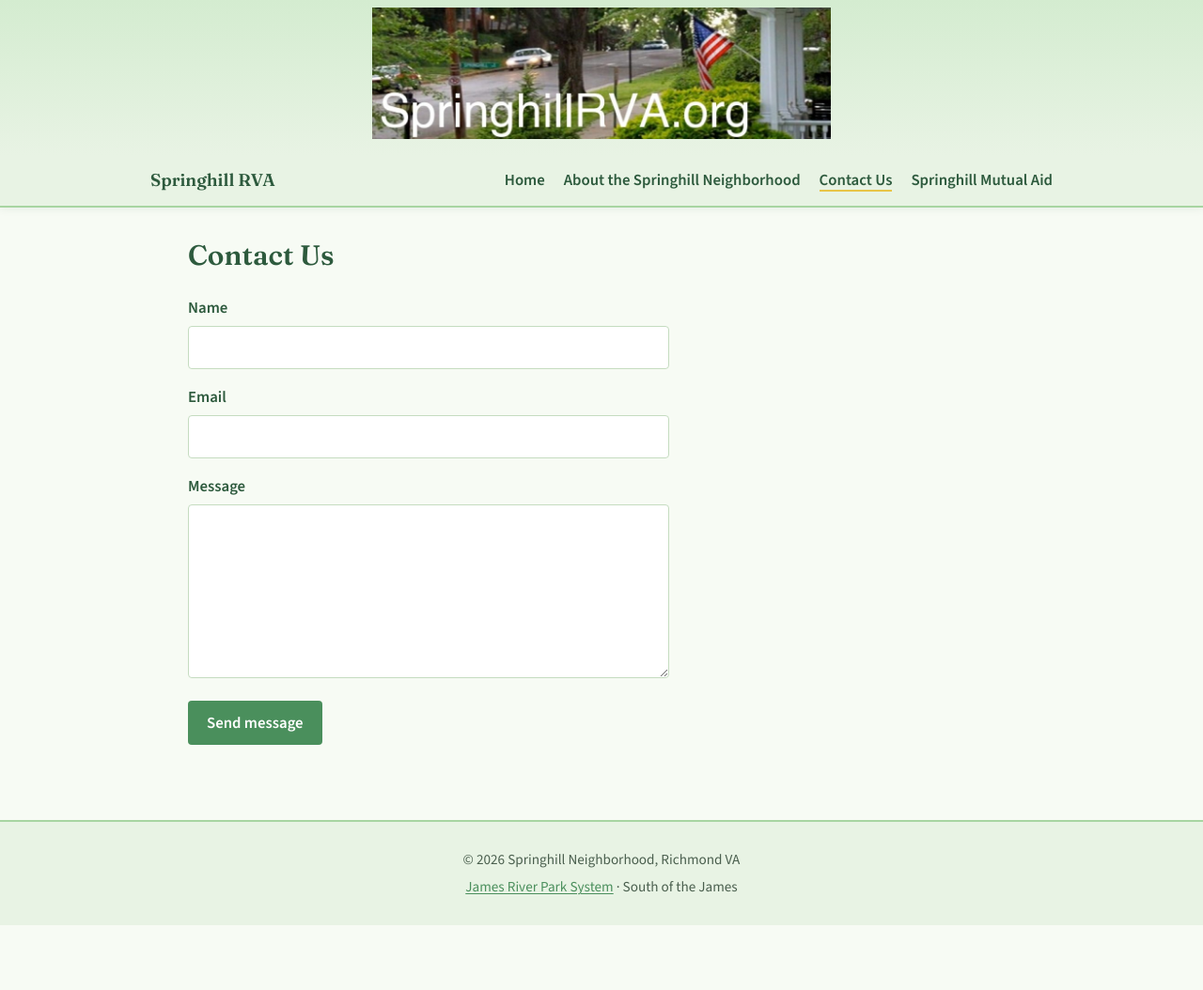
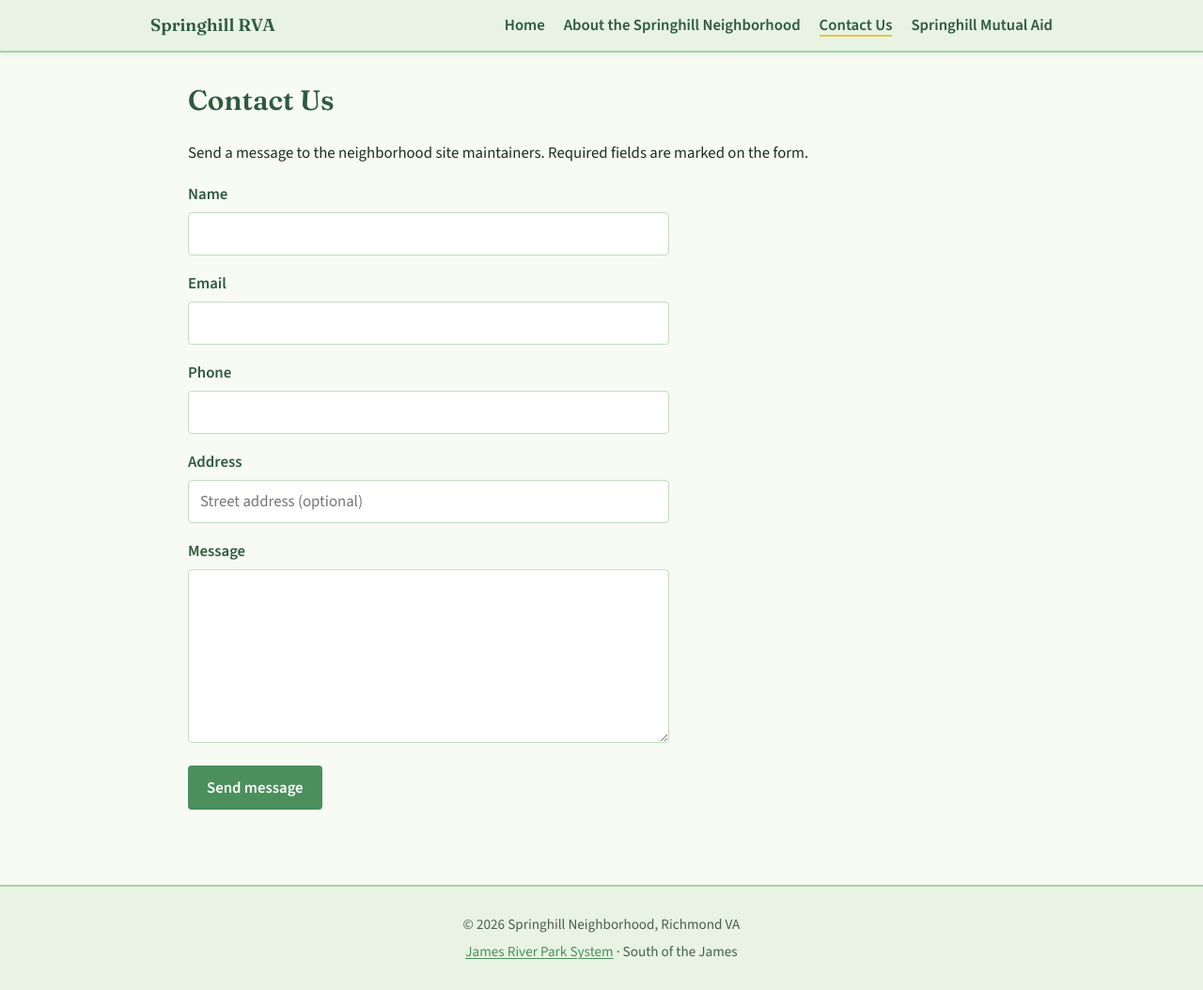
Before and after one commit to jeremy6d/springhillrva.org, a Jekyll site: the page built from contact-us.md, in a window 1280 px wide. Shown: the whole page at 94% size. Built offline with Jekyll 4.4.1, drawn with Linux system fonts in a browser that asks for light colours; before the commit the page ends 985 px from its top, so only the background shows below that.

Commit message:
Wire Formspree contact form, simplify header, add Hootenanny poster.
Remove banner image from header, connect Formspree with name/email/phone/address/message fields, and add the missing HOOTENANNY25 poster asset.

Co-authored-by: Cursor <cursoragent@cursor.com>

```diff
--- a/_config.yml
+++ b/_config.yml
@@ -13,7 +13,7 @@ header_pages:
   - contact-us.md
   - mutualaid.md
 
-formspree_endpoint: "https://formspree.io/f/YOUR_FORM_ID"
+formspree_endpoint: "https://formspree.io/f/xojzqely"
 
 plugins:
   - jekyll-feed
--- a/_includes/contact-form.html
+++ b/_includes/contact-form.html
@@ -1,15 +1,30 @@
 <form class="contact-form" action="{{ site.formspree_endpoint }}" method="POST">
+  <input type="hidden" name="_subject" value="Springhill RVA contact form">
+
   <div class="form-field">
     <label for="contact-name">Name</label>
     <input type="text" id="contact-name" name="name" required autocomplete="name">
   </div>
+
   <div class="form-field">
     <label for="contact-email">Email</label>
     <input type="email" id="contact-email" name="email" required autocomplete="email">
   </div>
+
+  <div class="form-field">
+    <label for="contact-phone">Phone</label>
+    <input type="tel" id="contact-phone" name="phone" autocomplete="tel">
+  </div>
+
+  <div class="form-field">
+    <label for="contact-address">Address</label>
+    <input type="text" id="contact-address" name="address" autocomplete="street-address" placeholder="Street address (optional)">
+  </div>
+
   <div class="form-field">
     <label for="contact-message">Message</label>
     <textarea id="contact-message" name="message" rows="6" required></textarea>
   </div>
+
   <button type="submit" class="btn-primary">Send message</button>
 </form>
--- a/_includes/header.html
+++ b/_includes/header.html
@@ -1,12 +1,4 @@
 <header class="site-header">
-  <div class="banner">
-    <a href="{{ '/' | relative_url }}" class="banner-link">
-      <img src="{{ '/assets/images/cropped-springhill_banner_words1.jpg' | relative_url }}"
-           alt="{{ site.title }}"
-           class="banner-image"
-           width="1200" height="300">
-    </a>
-  </div>
   <nav class="site-nav" aria-label="Main">
     <div class="container nav-inner">
       <a class="site-name" href="{{ '/' | relative_url }}">{{ site.title }}</a>
--- a/assets/css/springhill.scss
+++ b/assets/css/springhill.scss
@@ -57,20 +57,6 @@ h1, h2, h3, h4 {
   background: var(--bg-header);
   border-bottom: 2px solid var(--green-light);
   box-shadow: 0 2px 8px rgba(45, 90, 61, 0.08);
-}
-
-.banner {
-  background: linear-gradient(180deg, #d4ecd0 0%, var(--bg-header) 100%);
-  padding: 0.5rem 0;
-}
-
-.banner-link { display: block; text-align: center; }
-
-.banner-image {
-  max-height: 140px;
-  width: auto;
-  margin: 0 auto;
-  object-fit: contain;
 }
 
 .nav-inner {
--- a/contact-us.md
+++ b/contact-us.md
@@ -5,4 +5,6 @@ permalink: "/contact-us/"
 wordpress_id: "108"
 ---
 
+<p>Send a message to the neighborhood site maintainers. Required fields are marked on the form.</p>
+
 {% include contact-form.html %}
```
Also changed, not shown: _posts/2025-06-21-springhill-hootenanny.md (+1 -1 lines), README.md, assets/images/HOOTENANNY25.jpg (added).
